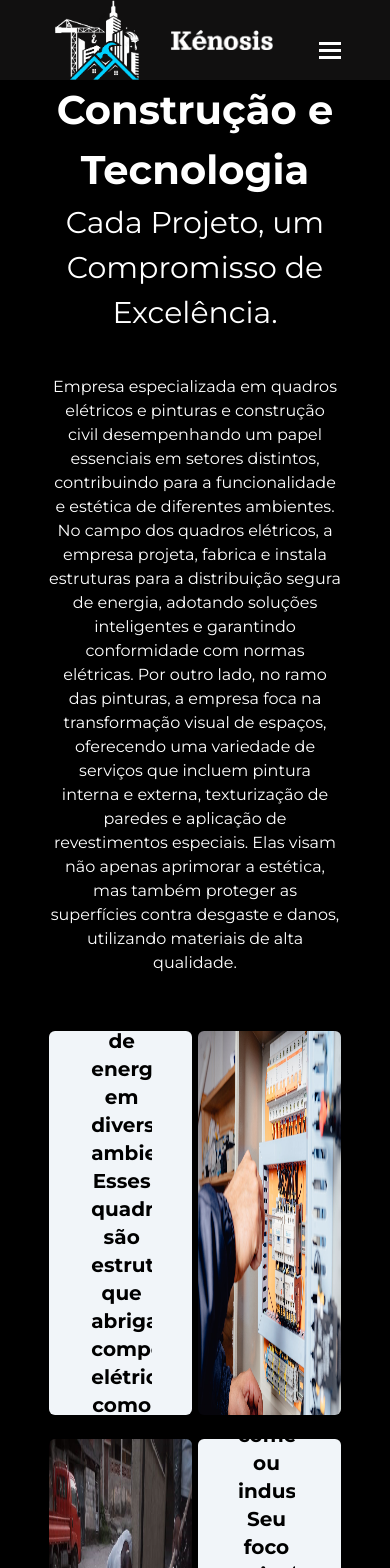
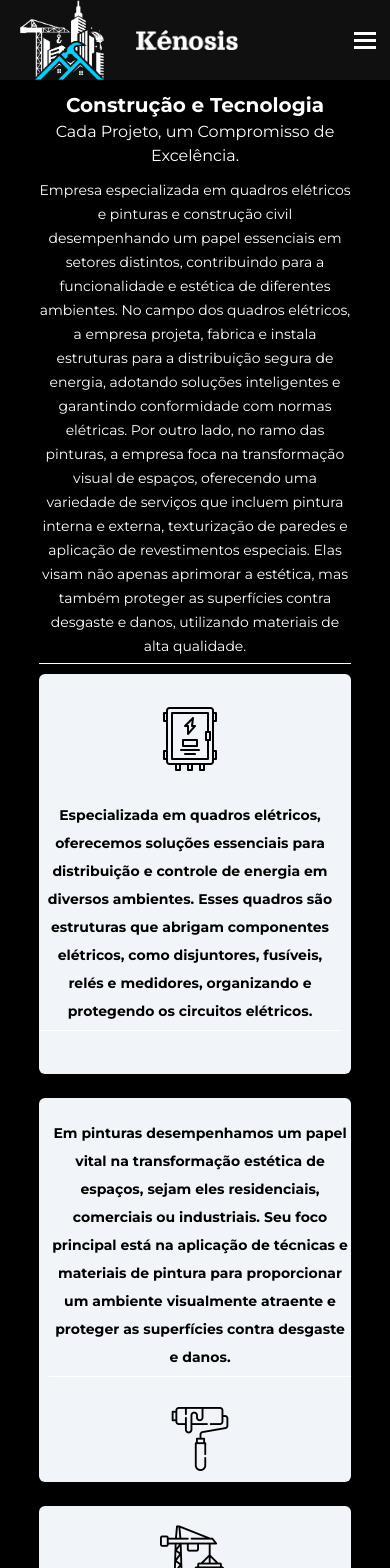
Before and after one commit to mhalvesb/empresadeeletrica, a React (Create React App) app: page /about in a window 390 px wide. Shown: the top 1568 px of the page. Built offline with nearby package versions, Linux system fonts and the light colour scheme.

Commit message:
responsividade atualizada

```diff
--- a/src/components/headers/header.css
+++ b/src/components/headers/header.css
@@ -50,14 +50,19 @@ header li:hover{
 }
 
 
+
+
+
 @media (max-width: 990px){
     .desktopheader{
         display: none;
     }
     .mobileheader{
+        height: 50%;
+        margin-top: auto;
+        margin-bottom: auto;
         position: relative;
         margin-left: auto;
-        margin-top: 20px;
         padding: 10px;
         display: flex;
         align-items: center;
@@ -72,14 +77,13 @@ header li:hover{
         background-color: #fff;
     }
 
-    .mobileheader:hover{
+    .activemobileheader{
         background-color: #fff;
     }
 
-    .mobileheader:hover > .mobiletrace{
+    .activemobiletracer{
         background-color: #000;
     }
-
 
 
     .ulmobile{
@@ -111,3 +115,10 @@ header li:hover{
         height: 20px;
     }
 }
+
+
+@media (max-width: 400px){
+    header{
+        padding: 0px 1%;
+    }
+}
--- a/src/components/headers/header.js
+++ b/src/components/headers/header.js
@@ -22,17 +22,19 @@ function Header(){
             </div>
 
 
-            <div className="mobileheader" onClick={ToggleList}>
-                <div className="mobiletrace"></div>
-                <div className="mobiletrace"></div>
-                <div className="mobiletrace"></div>
+            <div className={ `${listaVisivel ? 'activemobileheader' : ""} mobileheader`} onClick={ToggleList}>
+                <div className={`${listaVisivel ? 'activemobiletracer' : ""} mobiletrace`}></div>
+                <div className={`${listaVisivel ? "activemobiletracer" : ""} mobiletrace`}></div>
+                <div className={`${listaVisivel ? "activemobiletracer" : ""} mobiletrace`}></div>
             </div>
+
             <ul className="ulmobile" style={{display: listaVisivel ? 'block' : 'none'}}>
                     <Link to="/"><li>Inicio</li></Link>
                     <Link to="/about"><li>Sobre a empresa</li></Link>
                     <li>Serviços</li>
                     <li>Contato</li>
             </ul>
+
             <ul className="desktopheader">
                 <Link to="/"><li>Inicio</li></Link>
                 <Link to="/about"><li>Sobre a empresa</li></Link>
--- a/src/containers/about/about.css
+++ b/src/containers/about/about.css
@@ -1,5 +1,9 @@
 .central{
     padding: 0px 12.5%;
+}
+
+.central img{
+    height: auto;
 }
 
 
@@ -10,7 +14,102 @@
 }
 
 
+.imgs1, .imgs3{
+    margin-bottom: 30px;
+}
 
-@media(max-width: 1250px){
+.imgs2{
+    margin-top: 30px;
+}
+
+
+
+
+
+
+
+@media(max-width: 990px){
+    .central{
+        padding: 0px 10%;
+    }
+
+    .central h1{
+        font-size: 30px;
+    }
+    .central h2{
+        font-size: 20px;
+    }
+
+    .central p {
+        margin-top: 10px;
+        margin-bottom: 10px;
+        padding-bottom: 5px;
+        border-bottom: 1px solid #fff;
+    }
+
+    .mark1, .mark3{
+        padding: 2px 0px;
+        height: 400px;
+    }
+
+    .mark2{
+        padding: 2px 0px;
+    }
+
+    .imgs img{
+        width: 96px;
+        height: 96px;
+        max-width: none;
+    }
+}
+
+@media(max-width: 700px){
+    .mark1 p, .mark2 p, .mark3 p{
+        font-size: 1rem;
+    }
+    .mark1, .mark3{
+        padding: 0px 10px 0px 0px;
+        height: 400px;
+    }
+
+    .mark2{
+        padding: 0px 0px 0px 10px;
+    }
+
+    .imgs1, .imgs3{
+        margin-bottom: 20px;
+    }
+
+    .imgs2{
+        margin-top: 20px;
+    }
+}
+
+
+@media(max-width: 500px){
+    .mark1 p, .mark2 p, .mark3 p{
+        font-size: 0.8rem;
+    }
+    .imgs img{
+        width: 64px;
+        height: 64px;
+        max-width: none;
+    }
+
+    .central h1{
+        font-size: 20px;
+        margin-top:10px;
+    }
+    .central h2{
+        font-size: 16px;
+    }
+
+    .central p {
+        font-size: 14px;
+    }
 
 }
+
+@media(max-width: 400px){
+
+}
--- a/src/containers/about/about.js
+++ b/src/containers/about/about.js
@@ -35,9 +35,9 @@ function About(){
                 oferecendo uma variedade de serviços que incluem pintura interna e externa, texturização de paredes e aplicação de revestimentos especiais. Elas visam não apenas aprimorar a estética, mas também proteger as superfícies contra desgaste e danos, utilizando materiais de alta qualidade.
                 </p>
 
-                <div className="flex items-center justify-between">
-                    <div className="flex bg-slate-100 w-[49%] h-96 items-center pr-10 pt-10 pb-10 rounded-md">
-                        <div className="imgs mr-10">
+                <div className="flex items-centerr">
+                    <div className="flex bg-slate-100 w-[100%] items-center pr-10 pt-10 pb-10 rounded-md mark1 h-96 flex-col justify-center">
+                        <div className="imgs imgs1">
                             <img src={electricpanel} alt="eletrica"></img>
                     </div>
 
@@ -47,37 +47,32 @@ function About(){
                             organizando e protegendo os circuitos elétricos.</p>
                     </div>
 
-                    <div className="w-[49%] flex items-center justify-center h-96">
-                        <img src={quadroeletrico} alt="" className="w-[100%] h-[100%] rounded-md"></img>
-                    </div>
 
                 </div>
 
 
 
-            <div className="flex items-center justify-between">
-                    <div className="w-[49%] flex items-center mt-6 h-96">
-                            <img src={pintura} alt="" className="w-[100%] h-[100%] rounded-md"></img>
-                    </div>
+            <div className="flex items-center">
 
-                <div className="flex mt-6 bg-slate-100 w-[49%] items-center pr-1 pl-10 pt-10 pb-10 rounded-md h-96">
+
+                <div className="flex mt-6 bg-slate-100 w-[100%] items-center pr-1 pl-10 pt-10 pb-10 rounded-md flex-1 mark2 h-96 flex-col justify-center">
 
 
                     <p className="text-black text-xl font-bold">Em pinturas desempenhamos um papel vital na transformação estética de espaços,
                     sejam eles residenciais, comerciais ou industriais. Seu foco principal está na aplicação de técnicas
                      e materiais de pintura para proporcionar um ambiente visualmente atraente e proteger as superfícies contra desgaste e danos.
                     </p>
-                        <div className="imgs ml-10">
+                        <div className="imgs imgs2">
                             <img src={paintroller} alt="eletrica"></img>
                         </div>
                     </div>
             </div>
 
 
-            <div className="flex items-center justify-between">
-                <div className="flex mt-6 bg-slate-100 w-[49%] items-center pr-10 pt-10 pb-10 rounded-md h-96">
+            <div className="flex items-center">
+                <div className="flex mt-6 bg-slate-100 w-[100%] items-center pr-10 pt-10 pb-10 rounded-md h-96 mark3 flex-col justify-center">
 
-                <div className="imgs mr-10 pl-1">
+                <div className="pl-1 imgs imgs3">
                             <img src={construction} alt="eletrica"></img>
                         </div>
 
@@ -86,10 +81,6 @@ function About(){
                     de deixar uma marca positiva em comunidades e no meio ambiente.
                     </p>
 
-                    </div>
-
-                    <div className="w-[49%] flex items-center mt-6 h-96">
-                            <img src={engenheiro} alt="" className="w-[100%] h-[100%] rounded-md"></img>
                     </div>
                 </div>
 
--- a/src/containers/home/home.css
+++ b/src/containers/home/home.css
@@ -1,6 +1,5 @@
 *{
     color: #fff;
-    overflow-x:hidden;
 }
 
 body{
@@ -107,4 +106,11 @@ section:nth-child(2){
 
     }
 
+    .bg h1{
+        font-size: 30px;
+    }
+    .bg h2{
+        font-size: 20px;
+    }
+
 }
```
